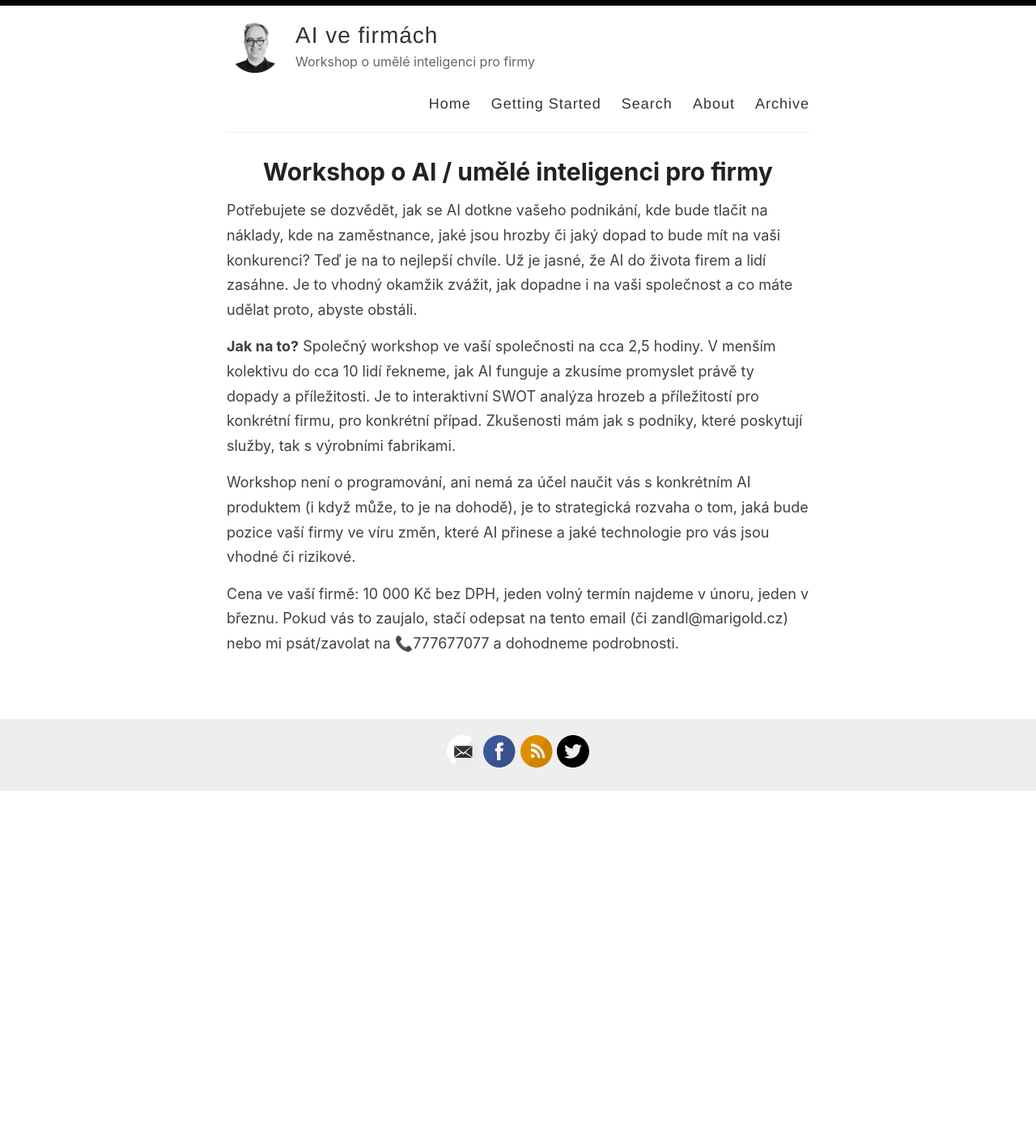
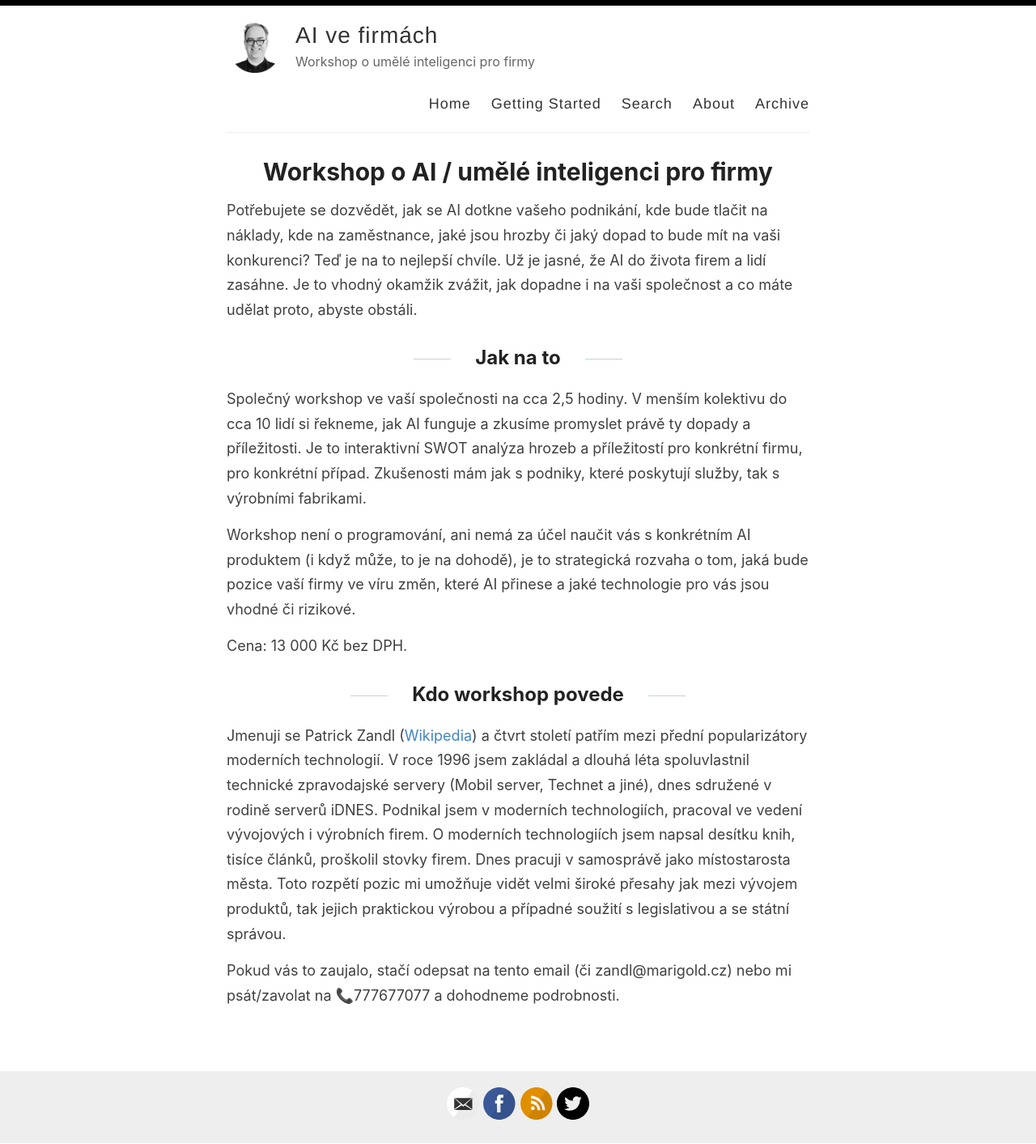
Before and after one commit to tangero/aivefirmach, a Jekyll site: the page built from index.html, in a window 1280 px wide. Shown: the whole page at 81% size. Built offline with Jekyll 4.4.1, drawn with Linux system fonts in a browser that asks for light colours; the list of posts is cut into pages by our own code; before the commit the page ends 978 px from its top, so only the background shows below that.

Commit message:
pořádný text na titulku

```diff
--- a/index.html
+++ b/index.html
@@ -10,10 +10,16 @@ layout: default
       <p></p>Potřebujete se dozvědět, jak se AI dotkne vašeho podnikání, kde bude tlačit na náklady, kde na zaměstnance, jaké jsou hrozby či jaký dopad to bude mít na vaši konkurenci? Teď je na to nejlepší chvíle. Už je jasné, že AI do života firem a lidí zasáhne. Je to vhodný okamžik zvážit, jak dopadne i na vaši společnost a co máte udělat proto, abyste obstáli.  </p>
 
 
-    <p><strong>Jak na to?</strong> Společný workshop ve vaší společnosti na cca 2,5 hodiny. V menším kolektivu do cca 10 lidí řekneme, jak AI funguje a zkusíme promyslet právě ty dopady a příležitosti. Je to interaktivní SWOT analýza hrozeb a příležitostí pro konkrétní firmu, pro konkrétní případ. Zkušenosti mám jak s podniky, které poskytují služby, tak s výrobními fabrikami.</p>
+    <h2>Jak na to</h2>
+    <p>
+      Společný workshop ve vaší společnosti na cca 2,5 hodiny. V menším kolektivu do cca 10 lidí si řekneme, jak AI funguje a zkusíme promyslet právě ty dopady a příležitosti. Je to interaktivní SWOT analýza hrozeb a příležitostí pro konkrétní firmu, pro konkrétní případ. Zkušenosti mám jak s podniky, které poskytují služby, tak s výrobními fabrikami.</p>
     <p>Workshop není o programování, ani nemá za účel naučit vás s konkrétním AI produktem (i když může, to je na dohodě), je to strategická rozvaha o tom, jaká bude pozice vaší firmy ve víru změn, které AI přinese a jaké technologie pro vás jsou vhodné či rizikové.</p>
-    <p>Cena ve vaší firmě: 10 000 Kč bez DPH, jeden volný termín najdeme v únoru, jeden v březnu.
-Pokud vás to zaujalo, stačí odepsat na tento email (či zandl@marigold.cz) nebo mi psát/zavolat na 📞777677077 a dohodneme podrobnosti.</p>
+    <p>Cena: 13 000 Kč bez DPH.</p>
+
+    <h2>Kdo workshop povede</h2>
+    <p>Jmenuji se Patrick Zandl (<a href="https://cs.wikipedia.org/wiki/Patrick_Zandl">Wikipedia</a>) a čtvrt století patřím mezi přední popularizátory moderních technologií. V roce 1996 jsem zakládal a dlouhá léta spoluvlastnil technické zpravodajské servery (Mobil server, Technet a jiné), dnes sdružené v rodině serverů iDNES. Podnikal jsem v moderních technologiích, pracoval ve vedení vývojových i výrobních firem. O moderních technologiích jsem  napsal desítku knih, tisíce článků, proškolil stovky firem. Dnes pracuji v samosprávě jako místostarosta města. Toto rozpětí pozic mi umožňuje vidět velmi široké přesahy jak mezi vývojem produktů, tak jejich praktickou výrobou a případné soužití s legislativou a se státní správou.</p>
+
+<p>Pokud vás to zaujalo, stačí odepsat na tento email (či zandl@marigold.cz) nebo mi psát/zavolat na 📞777677077 a dohodneme podrobnosti.</p>
     </div>
 
 
```
